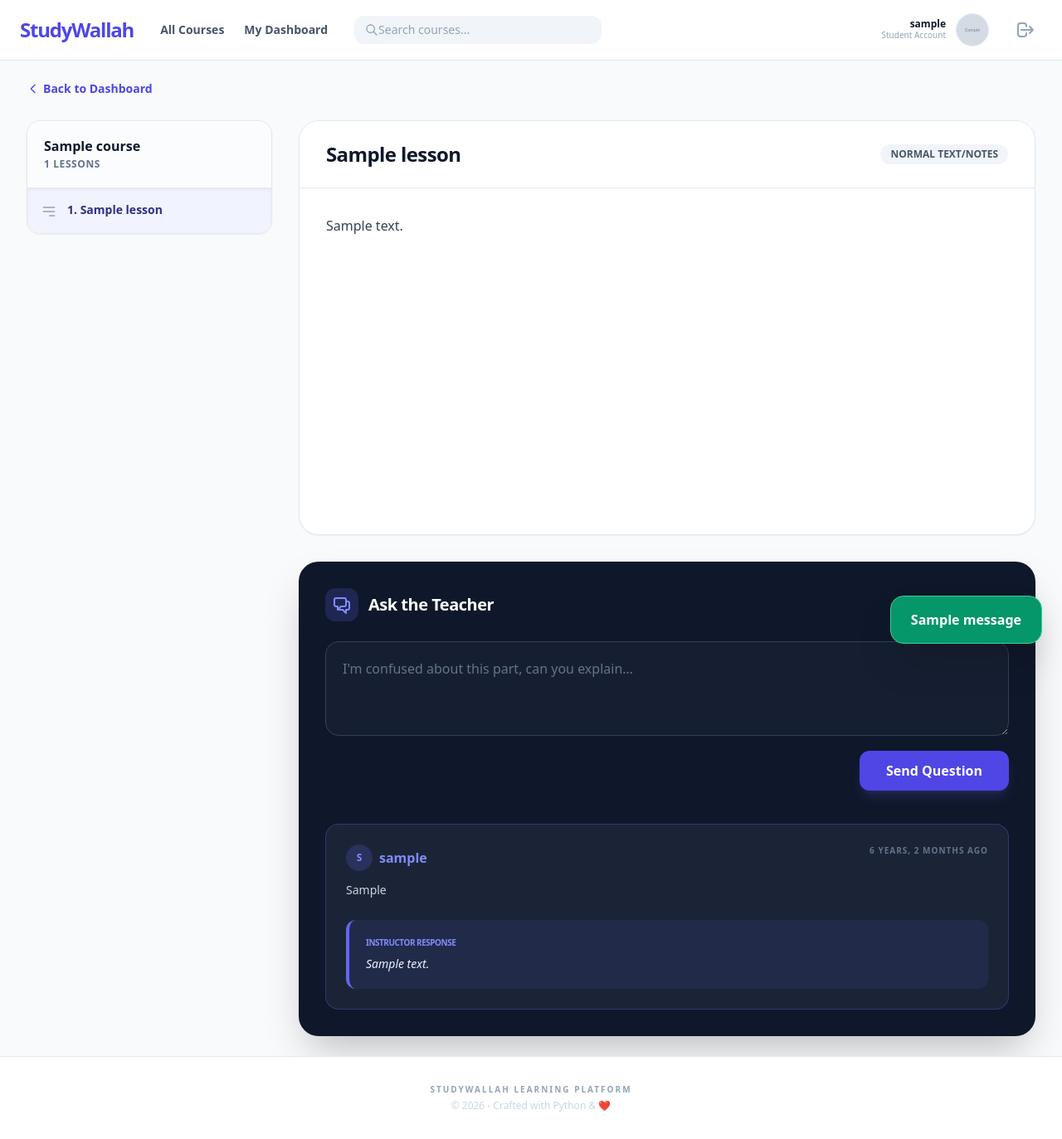
After one commit to HimanshuKumarShahi/Django_Python, a Django app: page /course/1/ in a window 1280 px wide. The commit adds this page. Shown: the whole page at 83% size. Run offline with Django 5.2, Linux system fonts and the light colour scheme; a user stored in the database is signed in; tables that the repository leaves empty hold one stand-in row (values such as "Sample post"); grey boxes marked "Sample" are stand-in pictures; one stand-in notice (Sample message) is shown; parts of the project's set-up code (start-up, migrations or seed data) failed here and were passed over; some libraries are stand-ins or nearby versions.

Commit message:
Refactor account and courses apps: update URL patterns, enhance views for course enrollment and dashboard, add video support in lessons, and improve templates for better user experience.

```diff
--- a/LmsDjango/studyWallah/account/urls.py
+++ b/LmsDjango/studyWallah/account/urls.py
@@ -3,30 +3,15 @@ from django.contrib.auth import views as auth_views
 from . import views
 
 urlpatterns = [
-
     path('register/', views.register, name='register'),
     path('settings/', views.profile_settings, name='settings'),
 
-    # Login / Logout (Built-in Views)
-    # Note: These will look for templates in 'registration/login.html' by default
-    # unless we specify 'template_name'
+    # Login / Logout
     path('login/', auth_views.LoginView.as_view(template_name='account/login.html'), name='login'),
     path('logout/', auth_views.LogoutView.as_view(), name='logout'),
 
-    # Password Reset (Forgot Password)
+    # Password Reset
     path('password-reset/',
          auth_views.PasswordResetView.as_view(template_name='account/password_reset.html'),
          name='password_reset'),
-
-    path('password-reset/done/',
-         auth_views.PasswordResetDoneView.as_view(template_name='account/password_reset_done.html'),
-         name='password_reset_done'),
-
-    path('password-reset-confirm/<uidb64>/<token>/',
-         auth_views.PasswordResetConfirmView.as_view(template_name='account/password_reset_confirm.html'),
-         name='password_reset_confirm'),
-
-    path('password-reset-complete/',
-         auth_views.PasswordResetCompleteView.as_view(template_name='account/password_reset_complete.html'),
-         name='password_reset_complete'),
 ]
--- /dev/null
+++ b/LmsDjango/studyWallah/courses/templates/courses/course_view.html
@@ -0,0 +1,140 @@
+{% extends 'base.html' %}
+
+{% block title %}{{ course.title }} | StudyWallah{% endblock %}
+
+{% block content %}
+<div class="max-w-[1600px] mx-auto w-full px-4 lg:px-8 py-6">
+
+    <div class="mb-6">
+        <a href="{% url 'course_list' %}" class="inline-flex items-center text-sm font-semibold text-indigo-600 hover:text-indigo-800 transition">
+            <svg xmlns="http://www.w3.org/2000/svg" class="h-4 w-4 mr-1" fill="none" viewBox="0 0 24 24" stroke="currentColor">
+                <path stroke-linecap="round" stroke-linejoin="round" stroke-width="2" d="M15 19l-7-7 7-7" />
+            </svg>
+            Back to Dashboard
+        </a>
+    </div>
+
+    <div class="flex flex-col lg:flex-row gap-8">
+
+        <aside class="lg:w-1/4">
+            <div class="bg-white rounded-2xl shadow-sm border border-slate-200 overflow-hidden sticky top-24">
+                <div class="p-5 border-b bg-slate-50/50">
+                    <h2 class="font-bold text-slate-900 leading-tight">{{ course.title }}</h2>
+                    <p class="text-xs text-slate-500 mt-1 uppercase tracking-wider font-bold">{{ lessons.count }} Lessons</p>
+                </div>
+
+                <div class="overflow-y-auto max-h-[calc(100vh-300px)] custom-scrollbar">
+                    {% for lesson in lessons %}
+                    <a href="{% url 'lesson_detail' course.id lesson.id %}"
+                       class="group flex items-start gap-3 p-4 border-b last:border-0 hover:bg-slate-50 transition-all {% if current_lesson.id == lesson.id %}bg-indigo-50/80 border-l-4 border-l-indigo-600 shadow-inner{% endif %}">
+
+                        <div class="mt-0.5 text-slate-400 group-hover:text-indigo-600 {% if current_lesson.id == lesson.id %}text-indigo-600{% endif %}">
+                            {% if lesson.content_type == 'PDF' %}
+                                <svg class="w-5 h-5" fill="none" stroke="currentColor" viewBox="0 0 24 24"><path stroke-linecap="round" stroke-linejoin="round" stroke-width="2" d="M9 12h6m-6 4h6m2 5H7a2 2 0 01-2-2V5a2 2 0 012-2h5.586a1 1 0 01.707.293l5.414 5.414a1 1 0 01.293.707V19a2 2 0 01-2 2z"/></svg>
+                            {% elif lesson.content_type == 'IMAGE' %}
+                                <svg class="w-5 h-5" fill="none" stroke="currentColor" viewBox="0 0 24 24"><path stroke-linecap="round" stroke-linejoin="round" stroke-width="2" d="M4 16l4.586-4.586a2 2 0 012.828 0L16 16m-2-2l1.586-1.586a2 2 0 012.828 0L20 14m-6-6h.01M6 20h12a2 2 0 002-2V6a2 2 0 00-2-2H6a2 2 0 00-2 2v12a2 2 0 002 2z"/></svg>
+                            {% else %}
+                                <svg class="w-5 h-5" fill="none" stroke="currentColor" viewBox="0 0 24 24"><path stroke-linecap="round" stroke-linejoin="round" stroke-width="2" d="M4 6h16M4 12h16m-7 6h7"/></svg>
+                            {% endif %}
+                        </div>
+
+                        <div class="flex-1">
+                            <p class="text-sm font-bold {% if current_lesson.id == lesson.id %}text-indigo-900{% else %}text-slate-700{% endif %}">
+                                {{ forloop.counter }}. {{ lesson.title }}
+                            </p>
+                        </div>
+                    </a>
+                    {% endfor %}
+                </div>
+            </div>
+        </aside>
+
+        <div class="lg:w-3/4 space-y-8">
+
+            <div class="bg-white rounded-3xl shadow-sm border border-slate-200 overflow-hidden min-h-[500px]">
+                <div class="px-8 py-6 border-b bg-white flex items-center justify-between">
+                    <h1 class="text-2xl font-black text-slate-900 tracking-tight">{{ current_lesson.title }}</h1>
+                    <span class="px-3 py-1 bg-slate-100 text-slate-600 text-xs font-bold rounded-full uppercase">{{ current_lesson.get_content_type_display }}</span>
+                </div>
+
+                <div class="p-8">
+                    {% if current_lesson.content_type == 'TEXT' %}
+                        <div class="prose prose-slate prose-lg max-w-none text-slate-700 leading-relaxed">
+                            {{ current_lesson.text_content|linebreaks }}
+                        </div>
+
+                    {% elif current_lesson.content_type == 'PDF' %}
+                        <div class="rounded-xl overflow-hidden border border-slate-200 shadow-inner bg-slate-100 aspect-[4/5] md:aspect-video lg:aspect-[16/10]">
+                            <embed src="{{ current_lesson.file_content.url }}" type="application/pdf" class="w-full h-full">
+                        </div>
+                        <div class="mt-4 flex justify-end">
+                            <a href="{{ current_lesson.file_content.url }}" download class="text-indigo-600 text-sm font-bold flex items-center hover:underline">
+                                <svg class="w-4 h-4 mr-1" fill="none" stroke="currentColor" viewBox="0 0 24 24"><path stroke-linecap="round" stroke-linejoin="round" stroke-width="2" d="M4 16v1a2 2 0 002 2h12a2 2 0 002-2v-1m-4-4l-4 4m0 0l-4-4m4 4V4"/></svg>
+                                Download PDF
+                            </a>
+                        </div>
+
+                    {% elif current_lesson.content_type == 'IMAGE' %}
+                        <div class="rounded-xl overflow-hidden border border-slate-200 shadow-lg">
+                            <img src="{{ current_lesson.image_content.url }}" class="w-full h-auto object-contain bg-slate-50" alt="{{ current_lesson.title }}">
+                        </div>
+                    {% endif %}
+                </div>
+            </div>
+
+            <div class="bg-slate-900 rounded-3xl shadow-2xl overflow-hidden">
+                <div class="p-8">
+                    <div class="flex items-center gap-3 mb-6">
+                        <div class="w-10 h-10 bg-indigo-500/20 rounded-xl flex items-center justify-center text-indigo-400">
+                            <svg class="w-6 h-6" fill="none" stroke="currentColor" viewBox="0 0 24 24"><path stroke-linecap="round" stroke-linejoin="round" stroke-width="2" d="M17 8h2a2 2 0 012 2v6a2 2 0 01-2 2h-2v4l-4-4H9a1.994 1.994 0 01-1.414-.586m0 0L11 14h4a2 2 0 002-2V6a2 2 0 00-2-2H5a2 2 0 00-2 2v6a2 2 0 002 2h2v4l.586-.586z"/></svg>
+                        </div>
+                        <h3 class="text-xl font-bold text-white tracking-tight">Ask the Teacher</h3>
+                    </div>
+
+                    <form method="POST" class="mb-10">
+                        {% csrf_token %}
+                        <div class="relative group">
+                            <textarea name="query" required rows="3"
+                                class="w-full bg-slate-800/50 border border-slate-700 text-white p-5 rounded-2xl focus:ring-2 focus:ring-indigo-500 focus:border-indigo-500 transition-all outline-none placeholder-slate-500"
+                                placeholder="I'm confused about this part, can you explain..."></textarea>
+                        </div>
+                        <div class="flex justify-end mt-3">
+                            <button type="submit" class="bg-indigo-600 hover:bg-indigo-500 text-white font-black py-3 px-8 rounded-xl transition-all shadow-lg shadow-indigo-500/20">
+                                Send Question
+                            </button>
+                        </div>
+                    </form>
+
+                    <div class="space-y-5">
+                        {% for q in questions %}
+                        <div class="p-6 rounded-2xl {% if q.answer %}bg-slate-800/80 border border-indigo-500/30{% else %}bg-slate-800/40 border border-slate-700/50{% endif %}">
+                            <div class="flex justify-between items-start mb-3">
+                                <span class="text-indigo-400 font-bold flex items-center gap-2">
+                                    <div class="w-8 h-8 rounded-full bg-indigo-500/20 flex items-center justify-center text-xs">
+                                        {{ q.user.username|first|upper }}
+                                    </div>
+                                    {{ q.user.username }}
+                                </span>
+                                <span class="text-[10px] text-slate-500 font-bold uppercase tracking-widest">{{ q.created_at|timesince }} ago</span>
+                            </div>
+                            <p class="text-slate-300 text-sm leading-relaxed">{{ q.query }}</p>
+
+                            {% if q.answer %}
+                            <div class="mt-6 p-5 bg-indigo-500/10 rounded-xl border-l-4 border-indigo-500">
+                                <p class="text-[10px] font-black text-indigo-400 uppercase tracking-tighter mb-2">Instructor Response</p>
+                                <p class="text-indigo-50 text-sm italic">{{ q.answer }}</p>
+                            </div>
+                            {% endif %}
+                        </div>
+                        {% empty %}
+                        <div class="text-center py-10">
+                            <p class="text-slate-500 italic text-sm">No questions asked yet for this course.</p>
+                        </div>
+                        {% endfor %}
+                    </div>
+                </div>
+            </div>
+        </div>
+    </div>
+</div>
+{% endblock %}
--- a/LmsDjango/studyWallah/courses/urls.py
+++ b/LmsDjango/studyWallah/courses/urls.py
@@ -2,12 +2,9 @@ from django.urls import path
 from . import views
 
 urlpatterns = [
-    # List of all available courses
     path('', views.course_list, name='course_list'),
-
-    # The main classroom page (Lessons + Questions)
-    path('<int:course_id>/', views.course_detail, name='course_detail'),
-
-    # Optional: Direct link to a specific lesson inside a course
-    path('<int:course_id>/lesson/<int:lesson_id>/', views.course_detail, name='lesson_detail'),
+    path('dashboard/', views.dashboard, name='dashboard'), # <--- Must match Navbar
+    path('enroll/<int:course_id>/', views.enroll_course, name='enroll_course'),
+    path('course/<int:course_id>/', views.course_detail, name='course_detail'),
+    path('course/<int:course_id>/lesson/<int:lesson_id>/', views.course_detail, name='lesson_detail'),
 ]
--- a/LmsDjango/studyWallah/courses/views.py
+++ b/LmsDjango/studyWallah/courses/views.py
@@ -1,44 +1,59 @@
 from django.shortcuts import render, get_object_or_404, redirect
+from django.contrib.auth.decorators import login_required
+from django.contrib import messages
+from django.db.models import Q
 from .models import Course, Lesson, Question
-from django.contrib.auth.decorators import login_required
+
+# Helper for YouTube Embeds
+def get_embed_url(url):
+    if not url: return None
+    if 'watch?v=' in url: return url.replace('watch?v=', 'embed/')
+    if 'youtu.be/' in url: return f"https://www.youtube.com/embed/{url.split('/')[-1]}"
+    return url
 
 def course_list(request):
-    courses = Course.objects.all()
+    search_query = request.GET.get('search')
+    if search_query:
+        courses = Course.objects.filter(Q(title__icontains=search_query) | Q(description__icontains=search_query))
+    else:
+        courses = Course.objects.all()
     return render(request, 'courses/course_list.html', {'courses': courses})
+
+@login_required
+def enroll_course(request, course_id):
+    course = get_object_or_404(Course, id=course_id)
+    course.students.add(request.user)
+    messages.success(request, f"Welcome to {course.title}!")
+    return redirect('dashboard') # This name must match urls.py
+
+@login_required
+def dashboard(request):
+    # This uses the related_name we set in models.py
+    my_courses = request.user.enrolled_courses.all()
+    return render(request, 'courses/dashboard.html', {'courses': my_courses})
 
 @login_required
 def course_detail(request, course_id, lesson_id=None):
     course = get_object_or_404(Course, id=course_id)
+
+    if request.user not in course.students.all():
+        messages.warning(request, "Enroll first to see the lessons!")
+        return redirect('course_list')
+
     lessons = course.lessons.all()
+    current_lesson = get_object_or_404(Lesson, id=lesson_id) if lesson_id else lessons.first()
 
-    # If no lesson_id is provided, show the first lesson by default
-    if lesson_id:
-        current_lesson = get_object_or_404(Lesson, id=lesson_id)
-    else:
-        current_lesson = lessons.first()
+    if current_lesson and current_lesson.content_type == 'VIDEO':
+        current_lesson.video_url = get_embed_url(current_lesson.video_url)
 
-    # Handle the "Ask Teacher" form submission
     if request.method == "POST":
-        query_text = request.POST.get('query')
-        if query_text:
-            Question.objects.create(
-                course=course,
-                user=request.user,
-                query=query_text
-            )
-            return redirect('course_detail', course_id=course.id)
+        query = request.POST.get('query')
+        if query:
+            Question.objects.create(course=course, user=request.user, query=query)
+            messages.success(request, "Question posted!")
+            return redirect('lesson_detail', course_id=course.id, lesson_id=current_lesson.id)
 
     questions = course.discussions.all().order_by('-created_at')
-
     return render(request, 'courses/course_view.html', {
-        'course': course,
-        'lessons': lessons,
-        'current_lesson': current_lesson,
-        'questions': questions
+        'course': course, 'lessons': lessons, 'current_lesson': current_lesson, 'questions': questions
     })
-
-@login_required
-def dashboard(request):
-    # This assumes you added the 'students' ManyToMany field to the Course model
-    my_courses = request.user.enrolled_courses.all()
-    return render(request, 'courses/dashboard.html', {'courses': my_courses})
--- a/LmsDjango/studyWallah/studyWallah/settings.py
+++ b/LmsDjango/studyWallah/studyWallah/settings.py
@@ -147,5 +147,5 @@ MEDIA_ROOT = os.path.join(BASE_DIR, 'media')
 
 AUTH_USER_MODEL = 'account.User'
 
-LOGIN_REDIRECT_URL = 'settings'
-LOGOUT_REDIRECT_URL = 'course_list'
+LOGIN_REDIRECT_URL = 'course_list'
+LOGOUT_REDIRECT_URL = 'login'
--- a/LmsDjango/studyWallah/studyWallah/urls.py
+++ b/LmsDjango/studyWallah/studyWallah/urls.py
@@ -18,14 +18,18 @@ from django.contrib import admin
 from django.urls import path, include
 from django.conf import settings
 from django.conf.urls.static import static
-from django.views.generic import RedirectView
 
 urlpatterns = [
+    # 1. Tailwind Browser Reload (Development only)
     path("__reload__/", include("django_browser_reload.urls")),
 
-    path("", include('courses.urls')),
+    # 2. Admin Panel
+    path('admin/', admin.site.urls),
 
-    path('admin/', admin.site.urls),
+    # 3. Account App (Login, Register, Settings)
     path('account/', include('account.urls')),
 
+    # 4. Courses App (This is your main dashboard/home now)
+    path('', include('courses.urls')),
+
 ] + static(settings.MEDIA_URL, document_root=settings.MEDIA_ROOT)
--- a/LmsDjango/studyWallah/theme/templates/base.html
+++ b/LmsDjango/studyWallah/theme/templates/base.html
@@ -5,7 +5,6 @@
     <meta charset="UTF-8">
     <meta name="viewport" content="width=device-width, initial-scale=1.0">
     <title>{% block title %}StudyWallah{% endblock %}</title>
-    <script src="https://cdn.tailwindcss.com"></script>
     {% tailwind_css %}
 </head>
 <body class="bg-slate-50 min-h-screen flex flex-col font-sans">
@@ -13,35 +12,76 @@
     <nav class="bg-white border-b border-slate-200 px-6 py-4 flex items-center justify-between sticky top-0 z-50">
         <div class="flex items-center gap-8">
             <a href="/" class="text-2xl font-black text-indigo-600 tracking-tighter">StudyWallah</a>
-            <div class="hidden md:flex gap-6 text-sm font-semibold text-slate-600">
-                <a href="{% url 'course_list' %}" class="hover:text-indigo-600 transition">Dashboard</a>
-                <a href="#" class="hover:text-indigo-600 transition">All Courses</a>
+
+            <div class="hidden lg:flex gap-6 text-sm font-semibold text-slate-600">
+                <a href="{% url 'course_list' %}" class="hover:text-indigo-600 transition">All Courses</a>
+                {% if user.is_authenticated %}
+                <a href="{% url 'dashboard' %}" class="hover:text-indigo-600 transition">My Dashboard</a>
+                {% endif %}
             </div>
+
+            <form action="{% url 'course_list' %}" method="GET" class="hidden md:flex items-center bg-slate-100 px-3 py-1.5 rounded-xl border border-transparent focus-within:border-indigo-300 focus-within:bg-white transition-all">
+                <svg xmlns="http://www.w3.org/2000/svg" class="h-4 w-4 text-slate-400" fill="none" viewBox="0 0 24 24" stroke="currentColor">
+                    <path stroke-linecap="round" stroke-linejoin="round" stroke-width="2" d="M21 21l-6-6m2-5a7 7 0 11-14 0 7 7 0 0114 0z" />
+                </svg>
+                <input type="text" name="search" placeholder="Search courses..." class="bg-transparent border-none focus:ring-0 text-sm w-48 lg:w-64 placeholder:text-slate-400">
+            </form>
         </div>
 
         <div class="flex items-center gap-4">
             {% if user.is_authenticated %}
-                <span class="text-sm text-slate-500 hidden sm:inline">Hello, **{{ user.username }}**</span>
-                <a href="{% url 'settings' %}" class="p-2 bg-slate-100 rounded-full hover:bg-slate-200 transition">
-                    <svg xmlns="http://www.w3.org/2000/svg" class="h-5 w-5 text-slate-600" fill="none" viewBox="0 0 24 24" stroke="currentColor">
-                        <path stroke-linecap="round" stroke-linejoin="round" stroke-width="2" d="M16 7a4 4 0 11-8 0 4 4 0 018 0zM12 14a7 7 0 00-7 7h14a7 7 0 00-7-7z" />
-                    </svg>
-                </a>
+                <div class="flex items-center gap-3 mr-2">
+                    <div class="text-right hidden sm:block">
+                        <p class="text-xs font-bold text-slate-900 leading-none">{{ user.username }}</p>
+                        <p class="text-[10px] text-slate-400 font-medium">Student Account</p>
+                    </div>
+                    <a href="{% url 'settings' %}" class="w-10 h-10 bg-indigo-50 rounded-full border border-indigo-100 flex items-center justify-center hover:bg-indigo-100 transition">
+                        {% if user.profile_photo %}
+                            <img src="{{ user.profile_photo.url }}" class="w-full h-full rounded-full object-cover">
+                        {% else %}
+                            <span class="text-indigo-600 font-bold uppercase">{{ user.username|first }}</span>
+                        {% endif %}
+                    </a>
+                </div>
+
+                <form action="{% url 'logout' %}" method="POST" class="inline">
+                    {% csrf_token %}
+                    <button type="submit" class="p-2 text-slate-400 hover:text-red-600 transition" title="Logout">
+                        <svg xmlns="http://www.w3.org/2000/svg" class="h-6 w-6" fill="none" viewBox="0 0 24 24" stroke="currentColor">
+                            <path stroke-linecap="round" stroke-linejoin="round" stroke-width="2" d="M17 16l4-4m0 0l-4-4m4 4H7m6 4v1a3 3 0 01-3 3H6a3 3 0 01-3-3V7a3 3 0 013-3h4a3 3 0 013 3v1" />
+                        </svg>
+                    </button>
+                </form>
+
             {% else %}
                 <a href="{% url 'login' %}" class="text-sm font-bold text-slate-700 hover:text-indigo-600">Log in</a>
-                <a href="{% url 'register' %}" class="bg-indigo-600 text-white px-4 py-2 rounded-lg text-sm font-bold hover:bg-indigo-700 transition">Join Free</a>
+                <a href="{% url 'register' %}" class="bg-indigo-600 text-white px-5 py-2.5 rounded-xl text-sm font-bold hover:bg-indigo-700 transition shadow-lg shadow-indigo-100">Join Free</a>
             {% endif %}
         </div>
     </nav>
 
-    <main class="flex-grow flex flex-col items-center py-10 px-4">
+    {% if messages %}
+    <div class="fixed bottom-6 right-6 z-[100] flex flex-col gap-3">
+        {% for message in messages %}
+        <div class="flex items-center gap-3 px-6 py-4 rounded-2xl shadow-2xl border text-white font-bold animate-slide-in
+            {% if message.tags == 'success' %}bg-emerald-600 border-emerald-400{% elif message.tags == 'error' %}bg-rose-600 border-rose-400{% else %}bg-slate-900 border-slate-700{% endif %}">
+            <span>{{ message }}</span>
+        </div>
+        {% endfor %}
+    </div>
+    {% endif %}
+
+    <main class="flex-grow flex flex-col items-center">
         {% block content %}
         {% endblock %}
     </main>
 
-    <footer class="bg-white border-t border-slate-200 py-6 text-center">
-        <p class="text-xs text-slate-400 uppercase tracking-widest font-bold">
-            &copy; 2026 StudyWallah - Learning Redefined
+    <footer class="bg-white border-t border-slate-200 py-8 text-center mt-auto">
+        <p class="text-[10px] text-slate-400 uppercase tracking-[0.2em] font-black mb-1">
+            StudyWallah Learning Platform
+        </p>
+        <p class="text-xs text-slate-300 font-medium">
+            &copy; 2026 - Crafted with Python & ❤️
         </p>
     </footer>
 
```
Also changed, not shown: LmsDjango/studyWallah/account/views.py (+6 -2 lines), LmsDjango/studyWallah/courses/admin.py (+17 -9 lines), LmsDjango/studyWallah/courses/models.py (+7 -11 lines), LmsDjango/studyWallah/courses/templates/courses/dashboard.html (added, +37 -0 lines), LmsDjango/studyWallah/courses/migrations/0002_course_students_lesson_video_url_and_more.py (added).
